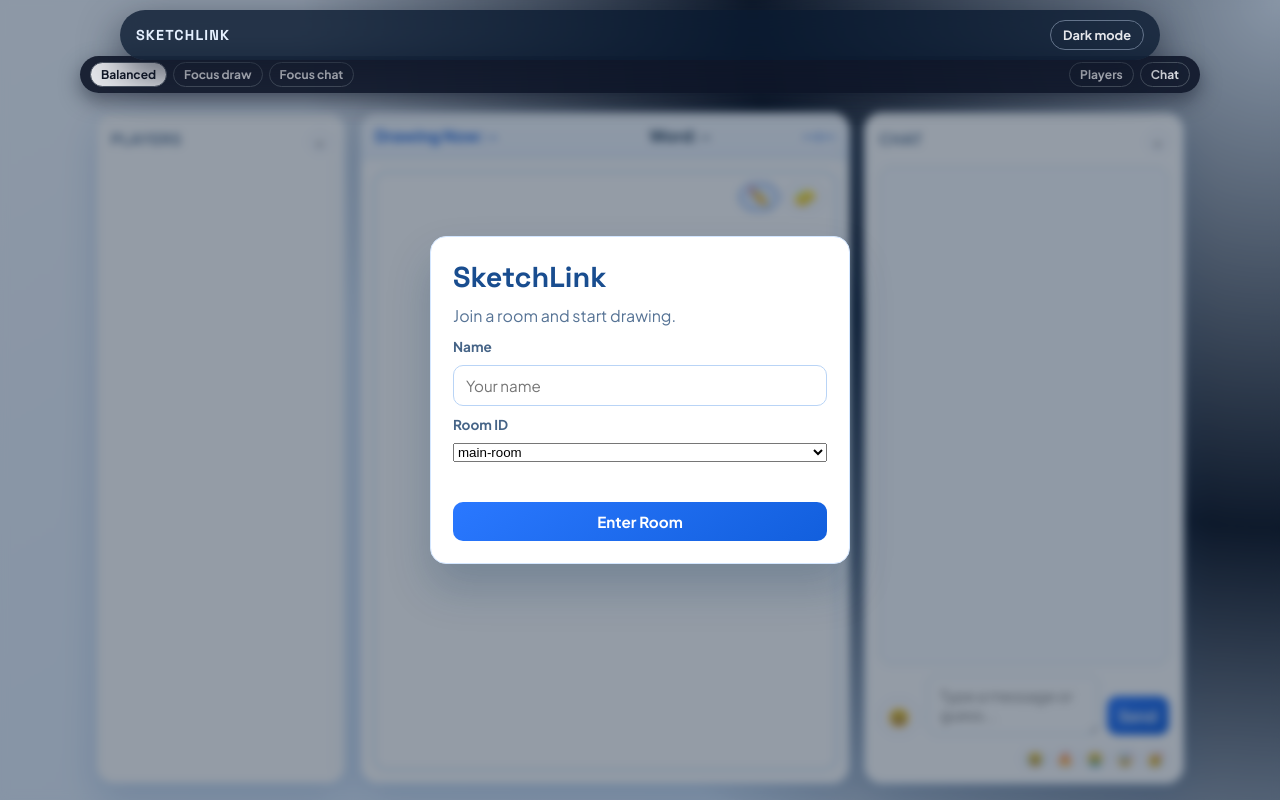
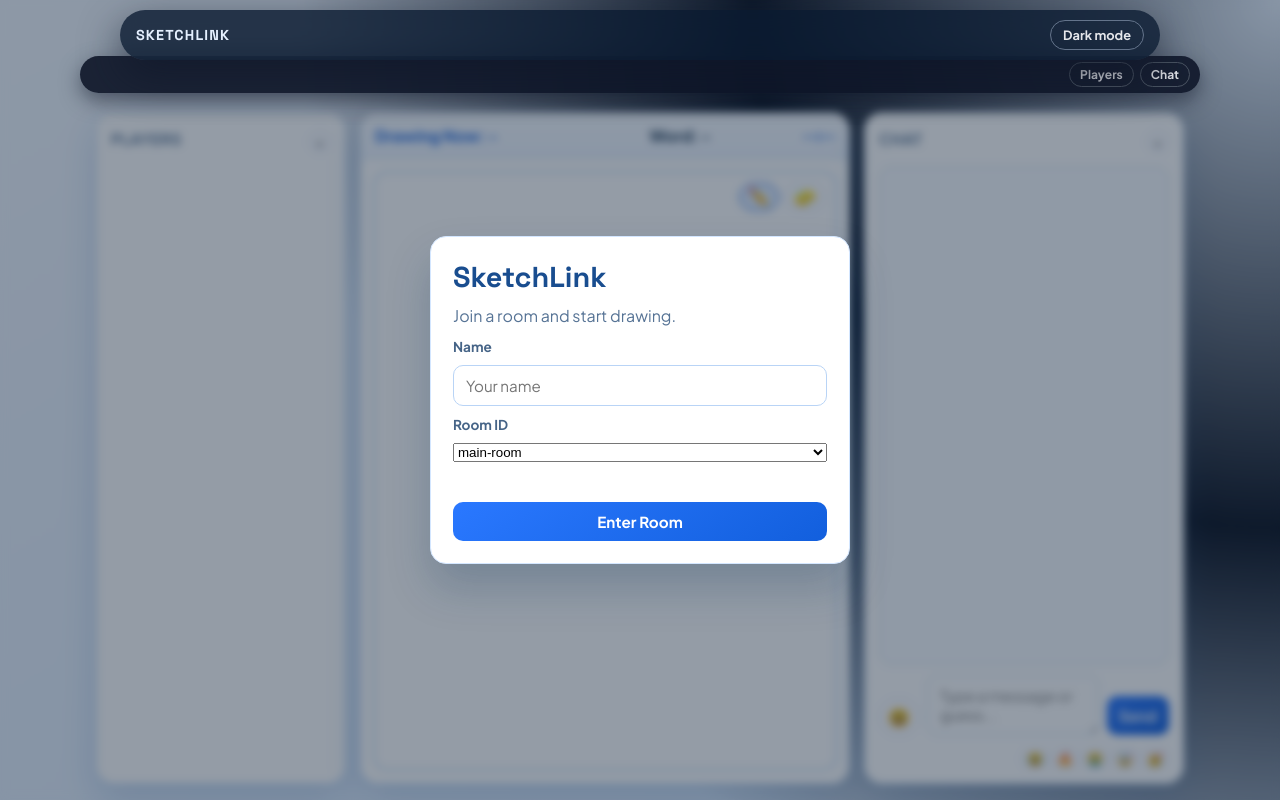
Before and after one commit to ShiyadChathoth/SketchLink, a website: page index.html in a window 1280 px wide. Drawn offline with nearby package versions, Linux system fonts and the light colour scheme.

Commit message:
Remove layout preset buttons; keep only panel hide toggles

```diff
--- a/index.html
+++ b/index.html
@@ -53,9 +53,6 @@
 
     <div class="app-shell">
       <div class="layout-toolbar">
-        <button id="layoutBalanced" class="layout-btn active" type="button">Balanced</button>
-        <button id="layoutFocusDraw" class="layout-btn" type="button">Focus draw</button>
-        <button id="layoutFocusChat" class="layout-btn" type="button">Focus chat</button>
         <div class="layout-spacer"></div>
         <button id="togglePlayers" class="toggle-panel-btn" type="button">Players</button>
         <button id="toggleChat" class="toggle-panel-btn" type="button">Chat</button>
--- a/script.js
+++ b/script.js
@@ -35,9 +35,6 @@ const emojiToggle = document.getElementById("emojiToggle");
 const emojiPicker = document.getElementById("emojiPicker");
 
 const appShell = document.querySelector(".app-shell");
-const layoutBalancedBtn = document.getElementById("layoutBalanced");
-const layoutFocusDrawBtn = document.getElementById("layoutFocusDraw");
-const layoutFocusChatBtn = document.getElementById("layoutFocusChat");
 const togglePlayersBtn = document.getElementById("togglePlayers");
 const toggleChatBtn = document.getElementById("toggleChat");
 const hidePlayersHeaderBtn = document.getElementById("hidePlayersHeader");
--- a/style.css
+++ b/style.css
@@ -127,18 +127,10 @@ body.dark-mode .top-bar {
   box-shadow: 0 8px 20px rgba(15, 23, 42, 0.5);
 }
 
-/* Hide preset layout buttons on very small screens, keep panel toggles */
-@media (max-width: 540px) {
-  .layout-btn {
-    display: none;
-  }
-}
-
 body.dark-mode .layout-toolbar {
   background: rgba(15, 23, 42, 0.95);
 }
 
-.layout-btn,
 .toggle-panel-btn {
   border-radius: 999px;
   padding: 4px 10px;
@@ -149,21 +141,8 @@ body.dark-mode .layout-toolbar {
   cursor: pointer;
 }
 
-.layout-btn.active {
-  background: #e5e7eb;
-  color: #111827;
-}
-
 .layout-spacer {
   flex: 1;
-}
-
-.app-shell.layout-focus-draw {
-  grid-template-columns: 180px minmax(480px, 1.5fr) 260px;
-}
-
-.app-shell.layout-focus-chat {
-  grid-template-columns: 220px 1fr 380px;
 }
 
 .app-shell.hide-players #playersPanel {
```
